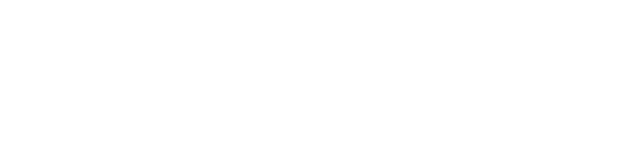
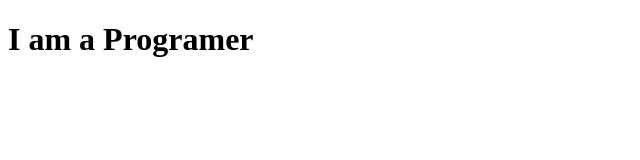
Before and after one commit to YossecSA/dise-os, a plain HTML site: page efecto_escritura/index.html in a window 1280 px wide. Shown: the whole page, without its empty margins (0-640 px from the left). Drawn offline with Linux system fonts and the light colour scheme.

Commit message:
codigo del html

```diff
--- a/efecto_escritura/index.html
+++ b/efecto_escritura/index.html
@@ -6,6 +6,8 @@
     <title>Document</title>
 </head>
 <body>
-
+    <div class="container">
+        <h1>I am a <span class="auto-type">Programer</span></h1>
+    </div>
 </body>
 </html>
```
